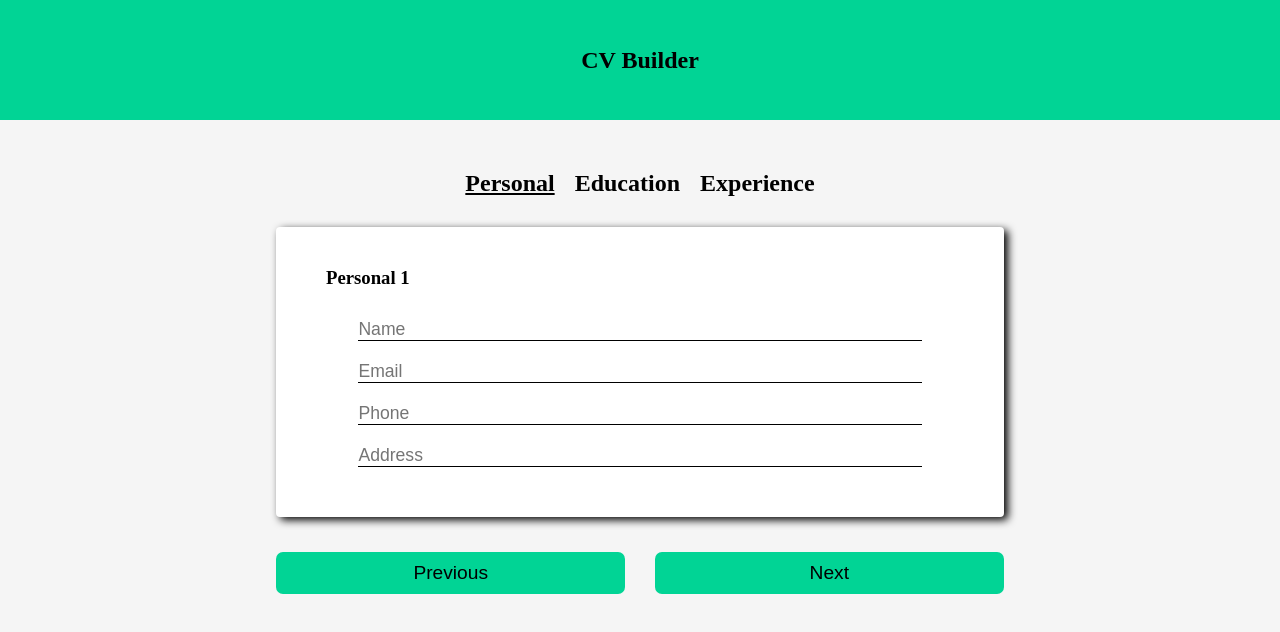
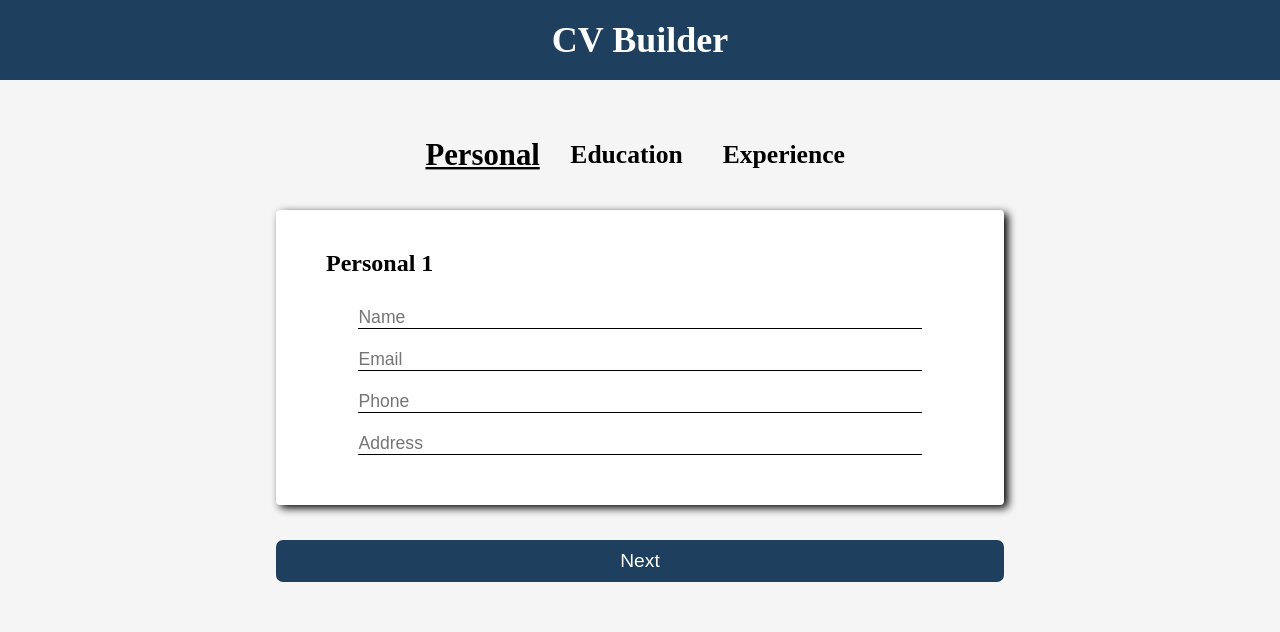
Before and after one commit to PaperOrb/cv-project, a React (Create React App) app: page / in a window 1280 px wide. Shown: the top 632 px of the page. Built offline with nearby package versions, Linux system fonts and the light colour scheme.

Commit message:
style: change primary-color and add secondary-color. feat: display nav buttons based on current section

```diff
--- a/src/App.js
+++ b/src/App.js
@@ -8,6 +8,7 @@ import "./styles/index.css";
 import { library } from "@fortawesome/fontawesome-svg-core";
 import { fab } from "@fortawesome/free-brands-svg-icons";
 import { fas } from "@fortawesome/free-solid-svg-icons";
+
 library.add(fab, fas);
 
 function App() {
--- a/src/components/ResumeButtons.js
+++ b/src/components/ResumeButtons.js
@@ -12,11 +12,19 @@ function ResumeButtons({ sectionTitle, navigateSections, newComponentData }) {
       );
     }
   };
+
+  let NavBtns = () => {
+    switch (sectionTitle) {
+      case "Personal":
         return (
-    <div>
           <div className="button-container">
-        <AddNewBtn />
+            <button className="btn btn-big" name="Next" onClick={navigateSections}>
+              Next
+            </button>
           </div>
+        );
+      case "Education":
+        return (
           <div className="button-container">
             <button className="btn" name="Previous" onClick={navigateSections}>
               Previous
@@ -25,6 +33,28 @@ function ResumeButtons({ sectionTitle, navigateSections, newComponentData }) {
               Next
             </button>
           </div>
+        );
+      case "Experience":
+        return (
+          <div className="button-container">
+            <button className="btn" name="Previous" onClick={navigateSections}>
+              Previous
+            </button>
+            <button className="btn submit" name="Submit" onClick={navigateSections}>
+              Submit
+            </button>
+          </div>
+        );
+      default:
+        break;
+    }
+  };
+  return (
+    <div>
+      <div className="button-container">
+        <AddNewBtn />
+      </div>
+      <NavBtns />
     </div>
   );
 }
--- a/src/styles/index.css
+++ b/src/styles/index.css
@@ -1,6 +1,8 @@
 :root {
-  --primary-color: rgb(1, 212, 149);
-  --primary-dark: rgb(0, 155, 108);
+  --primary-color: rgb(30, 63, 93);
+  --primary-dark: rgb(47, 97, 144);
+  --secondary: rgb(0, 155, 108);
+  --secondary-dark: rgb(1, 212, 149);
 }
 
 * {
@@ -24,10 +26,12 @@ main {
 
 .navbar {
   background: var(--primary-color);
+  color: white;
   display: flex;
   align-items: center;
   justify-content: center;
-  height: 15vh;
+  height: 10vh;
+  font-size: 1.5rem;
 }
 
 .resume-card {
@@ -41,16 +45,22 @@ main {
   margin-bottom: 20px;
 }
 
+.resume-card__h3 {
+  font-size: 1.5rem;
+}
+
 .resume-nav {
   display: flex;
 }
 
 .resume-nav__header {
-  margin: 10px
+  margin: 20px;
+  font-size: 1.6rem;
 }
 
 .resume-nav__header-underline {
   text-decoration: underline;
+  transform: scale(120%);
 }
 
 .resume-card__header {
@@ -91,9 +101,13 @@ main {
   border: none;
 }
 
+.trash-icon {
+  transform: scale(170%);
+}
+
 .trash-icon:hover {
   cursor: pointer;
-  transform: scale(120%);
+  transform: scale(200%);
 }
 
 .resume-form {
@@ -114,8 +128,17 @@ main {
   border-radius: 7px;
   padding: 10px;
   background-color: var(--primary-color);
+  color: white;
   width: 48%;
   transition: 250ms all;
+}
+
+.btn-big {
+  width: 100%;
+}
+
+.submit {
+  background-color: var(--secondary);
 }
 
 .add-new-btn {
@@ -126,3 +149,7 @@ main {
   cursor: pointer;
   background-color: var(--primary-dark)
 }
+
+.submit:hover {
+  background-color: var(--secondary-dark);
+}
```
Lines whose indentation alone changed are shown as unchanged.
